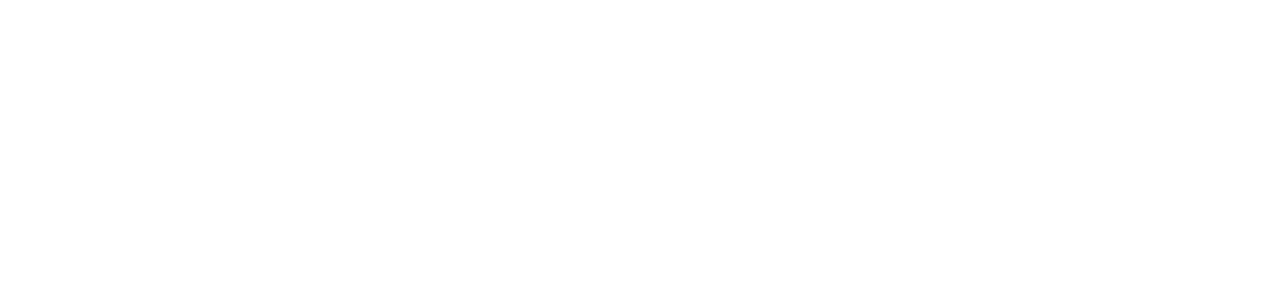
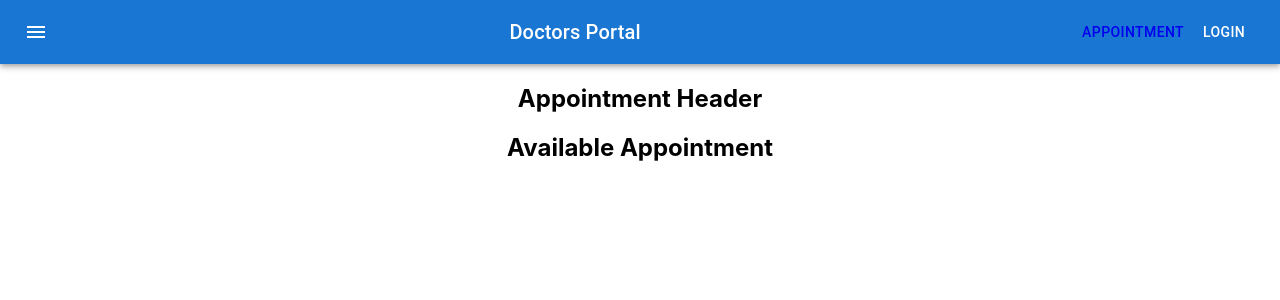
Before and after one commit to jaherm9/final-project-client-m69, a React (Create React App) app: page /appointment in a window 1280 px wide. Before the commit this address had no page. Shown: the top 300 px of the page. Built offline with nearby package versions, Linux system fonts and the light colour scheme.

Commit message:
70-1 Module Introduction And Appointment Page Setup

```diff
--- a/src/App.js
+++ b/src/App.js
@@ -1,6 +1,7 @@
 import React from "react";
 import { Routes, Route, Link } from "react-router-dom";
 import "./App.css";
+import Appointment from "./Pages/Appointment/Appointment/Appointment";
 import Home from "./Pages/Home/Home";
 
 function App() {
@@ -8,6 +9,7 @@
     <div className="App">
       <Routes>
         <Route path="/" element={<Home />} />
+        <Route path="/appointment" element={<Appointment />} />
         <Route path="about" element={<Home />} />
       </Routes>
     </div>
--- /dev/null
+++ b/src/Pages/Appointment/Appointment/Appointment.js
@@ -0,0 +1,16 @@
+import React from 'react';
+import Navigation from '../../Shared/Navigation/Navigation';
+import AppointmentHeader from '../AppointmentHeader/AppointmentHeader';
+import AvailableAppointment from '../AvailableAppointment/AvailableAppointment';
+
+const Appointment = () => {
+    return (
+        <div>
+            <Navigation></Navigation>
+            <AppointmentHeader></AppointmentHeader>
+            <AvailableAppointment></AvailableAppointment>
+        </div>
+    );
+};
+
+export default Appointment;
--- /dev/null
+++ b/src/Pages/Appointment/AppointmentHeader/AppointmentHeader.js
@@ -0,0 +1,11 @@
+import React from 'react';
+
+const AppointmentHeader = () => {
+    return (
+        <div>
+            <h2>Appointment Header</h2>
+        </div>
+    );
+};
+
+export default AppointmentHeader;
--- /dev/null
+++ b/src/Pages/Appointment/AvailableAppointment/AvailableAppointment.js
@@ -0,0 +1,11 @@
+import React from 'react';
+
+const AvailableAppointment = () => {
+    return (
+        <div>
+            <h2>Available Appointment</h2>
+        </div>
+    );
+};
+
+export default AvailableAppointment;
--- a/src/Pages/Shared/Navigation/Navigation.js
+++ b/src/Pages/Shared/Navigation/Navigation.js
@@ -6,6 +6,7 @@
 import Button from '@mui/material/Button';
 import IconButton from '@mui/material/IconButton';
 import MenuIcon from '@mui/icons-material/Menu';
+import { Link } from 'react-router-dom';
 
 const Navigation = () => {
     return (
@@ -25,6 +26,7 @@
           <Typography variant="h6" component="div" sx={{ flexGrow: 1 }}>
             Doctors Portal
           </Typography>
+          <Link to="/appointment"><Button color="inherit">Appointment</Button></Link>
           <Button color="inherit">Login</Button>
         </Toolbar>
       </AppBar>
```
